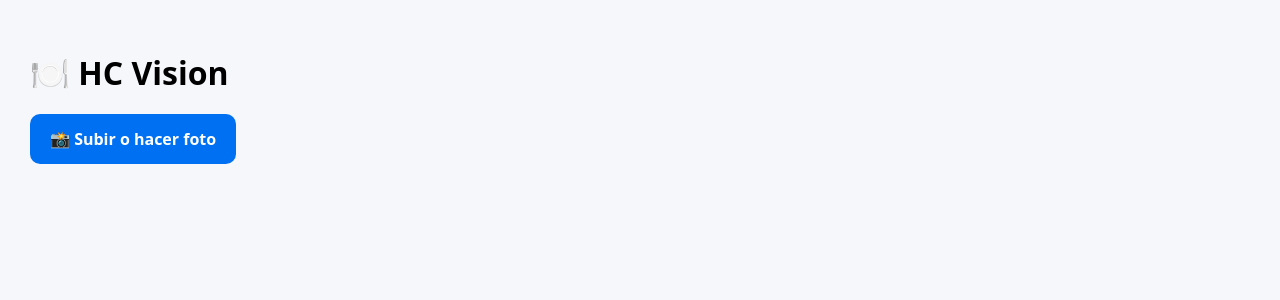
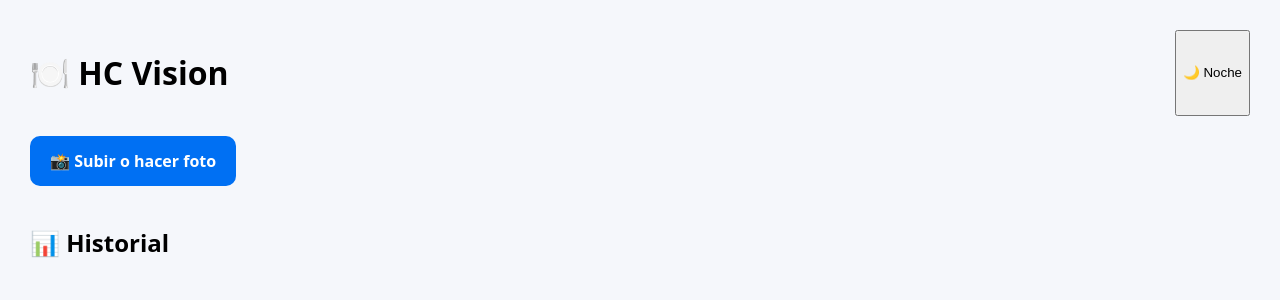
Before and after one commit to kt2hnb2bvf-sketch/hc-vision, a Next.js app: page / in a window 1280 px wide. Shown: the top 300 px of the page. Built offline with nearby package versions, Linux system fonts and the light colour scheme.

Commit message:
app PRO completa con semaforos, historial e insulina

```diff
--- a/app/page.jsx
+++ b/app/page.jsx
@@ -1,11 +1,34 @@
 "use client";
 
-import { useState } from "react";
+import { useState, useEffect } from "react";
 
 export default function App() {
   const [resultado, setResultado] = useState(null);
   const [loading, setLoading] = useState(false);
+  const [modoNoche, setModoNoche] = useState(false);
+  const [historial, setHistorial] = useState([]);
 
+  // 🔥 Cargar historial guardado
+  useEffect(() => {
+    const saved = localStorage.getItem("historial");
+    if (saved) setHistorial(JSON.parse(saved));
+  }, []);
+
+  // 🔥 Guardar historial
+  const guardarComida = (data) => {
+    const nuevo = [...historial, { fecha: new Date(), data }];
+    setHistorial(nuevo);
+    localStorage.setItem("historial", JSON.stringify(nuevo));
+  };
+
+  // 🔥 SEMÁFORO
+  const getColor = (hc) => {
+    if (hc < 20) return "green";
+    if (hc < 50) return "orange";
+    return "red";
+  };
+
+  // 🔥 SUBIR IMÁGENES
   const handleUpload = async (e) => {
     const files = Array.from(e.target.files);
     if (!files.length) return;
@@ -31,23 +54,43 @@ export default function App() {
     });
 
     const data = await res.json();
-    setResultado(data);
+
+    // 🔥 AÑADIMOS HC + INSULINA
+    const enriquecido = data.map(item => {
+      const hc = item.cantidad * 0.3; // estimación simple
+      const insulina = hc / 10;
+
+      return {
+        ...item,
+        hc,
+        insulina
+      };
+    });
+
+    setResultado(enriquecido);
+    guardarComida(enriquecido);
     setLoading(false);
   };
 
   return (
     <div style={{
       minHeight: "100vh",
-      background: "#f5f7fb",
-      padding: "30px",
+      background: modoNoche ? "#1a1a1a" : "#f5f7fb",
+      color: modoNoche ? "white" : "black",
+      padding: 30,
       fontFamily: "system-ui"
     }}>
 
-      <h1 style={{ fontSize: "32px", marginBottom: "20px" }}>
-        🍽️ HC Vision
-      </h1>
+      {/* HEADER */}
+      <div style={{ display: "flex", justifyContent: "space-between" }}>
+        <h1>🍽️ HC Vision</h1>
 
-      {/* BOTÓN BONITO */}
+        <button onClick={() => setModoNoche(!modoNoche)}>
+          {modoNoche ? "☀️ Día" : "🌙 Noche"}
+        </button>
+      </div>
+
+      {/* BOTÓN */}
       <label style={{
         display: "inline-block",
         padding: "14px 20px",
@@ -55,7 +98,8 @@ export default function App() {
         color: "white",
         borderRadius: "10px",
         cursor: "pointer",
-        fontWeight: "bold"
+        fontWeight: "bold",
+        marginTop: 20
       }}>
         📸 Subir o hacer foto
 
@@ -69,37 +113,64 @@ export default function App() {
         />
       </label>
 
-      {/* LOADING */}
-      {loading && (
-        <p style={{ marginTop: 20 }}>🔍 Analizando plato...</p>
-      )}
+      {loading && <p>🔍 Analizando...</p>}
 
-      {/* RESULTADOS BONITOS */}
+      {/* RESULTADOS */}
       {resultado && (
         <div style={{ marginTop: 30 }}>
           <h2>Resultados:</h2>
 
           {resultado.map((item, i) => (
             <div key={i} style={{
-              background: "white",
-              padding: "15px",
-              marginTop: "10px",
-              borderRadius: "12px",
+              background: modoNoche ? "#2a2a2a" : "white",
+              padding: 15,
+              marginTop: 10,
+              borderRadius: 12,
               boxShadow: "0 4px 10px rgba(0,0,0,0.05)"
             }}>
               <strong>{item.nombre}</strong>
 
-              <p>
-                {item.cantidad} {item.unidad}
-              </p>
+              <p>{item.cantidad} {item.unidad}</p>
 
-              <p>
-                Confianza: {Math.round(item.confianza * 100)}%
-              </p>
+              <p>HC: {item.hc.toFixed(1)} g</p>
+
+              {/* 🔴🟡🟢 SEMÁFORO */}
+              <div style={{
+                width: 15,
+                height: 15,
+                borderRadius: "50%",
+                background: getColor(item.hc)
+              }} />
+
+              <p>💉 Insulina estimada: {item.insulina.toFixed(1)} u</p>
+
+              {/* 🔁 BOTÓN REANALIZAR */}
+              <button
+                style={{ marginTop: 10 }}
+                onClick={() => alert("Reanaliza subiendo otra foto")}
+              >
+                🔄 Verificar alimento
+              </button>
             </div>
           ))}
         </div>
       )}
+
+      {/* HISTORIAL */}
+      <div style={{ marginTop: 40 }}>
+        <h2>📊 Historial</h2>
+
+        {historial.map((item, i) => (
+          <div key={i} style={{
+            marginTop: 10,
+            padding: 10,
+            background: modoNoche ? "#2a2a2a" : "#eee",
+            borderRadius: 10
+          }}>
+            {new Date(item.fecha).toLocaleString()}
+          </div>
+        ))}
+      </div>
     </div>
   );
 }
```
